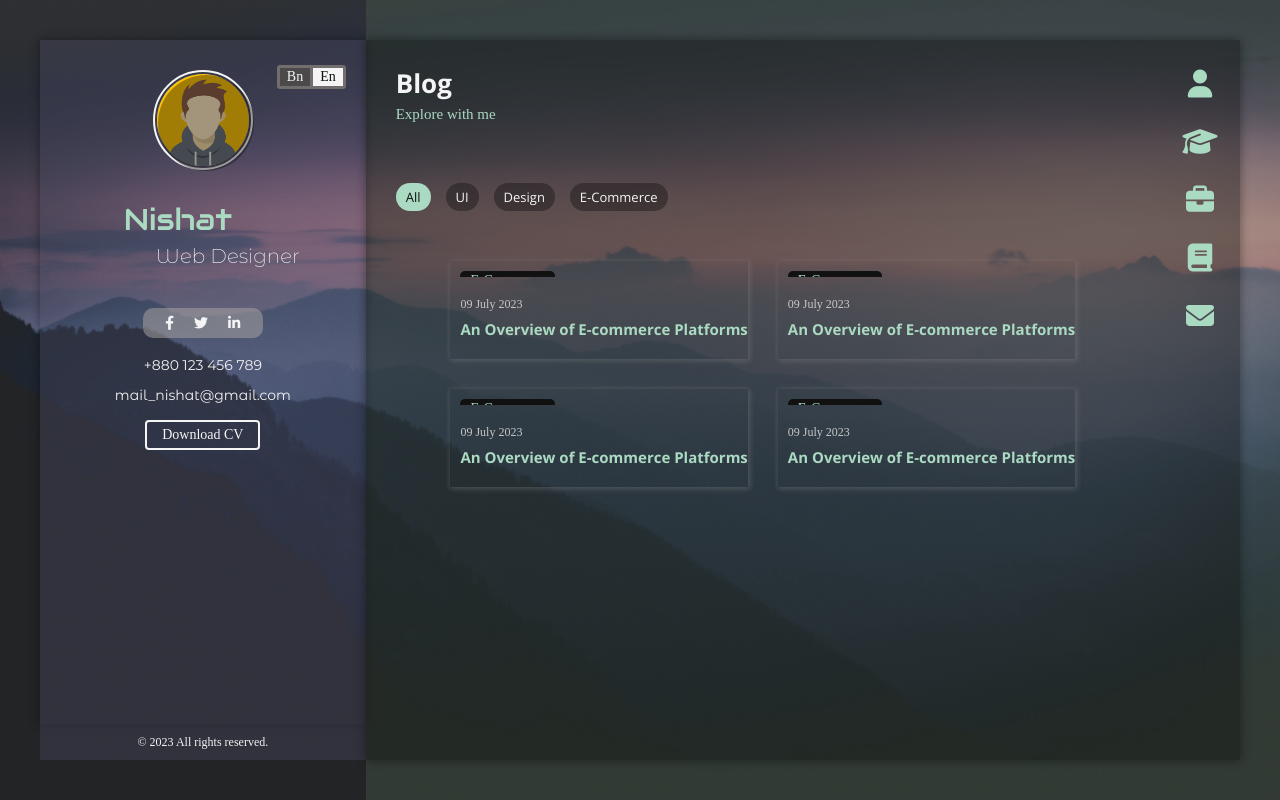
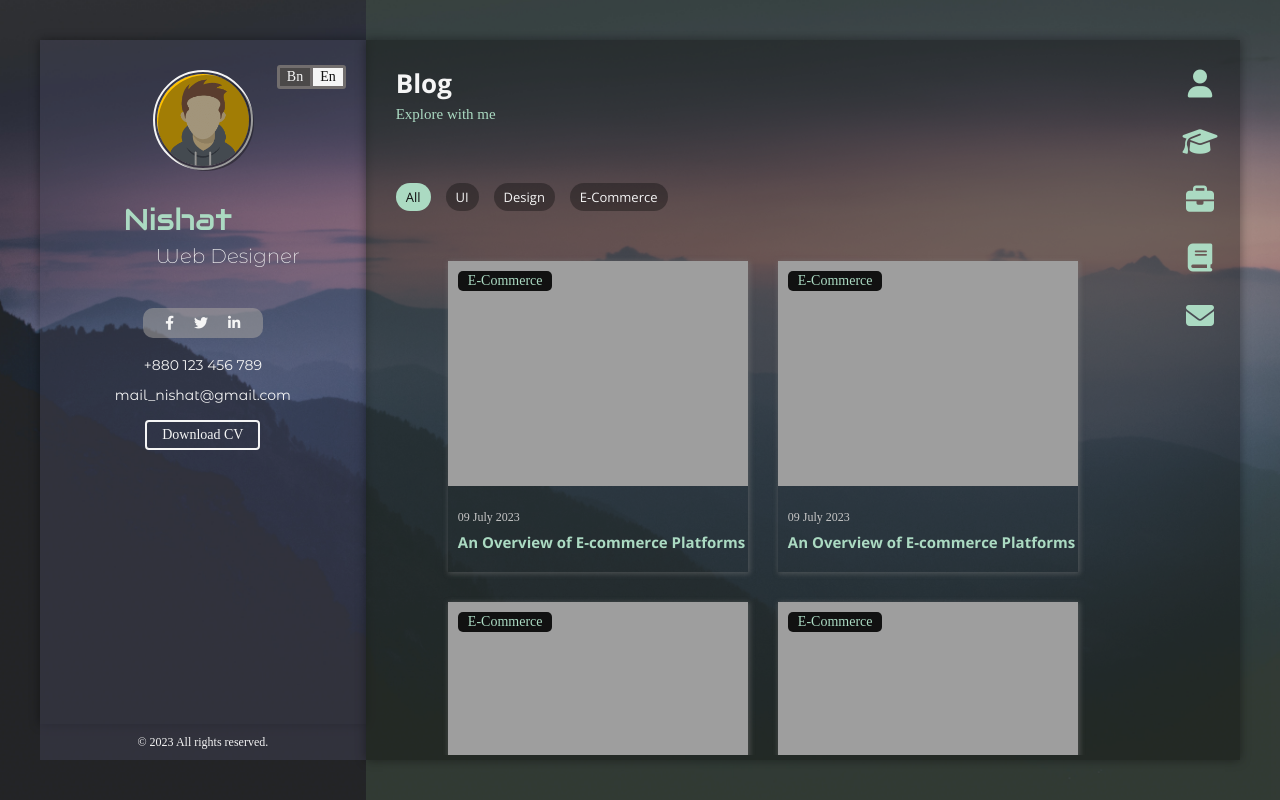
Before and after one commit to nishathub/Alex_Portfolio, a website: page blog.html in a window 1280 px wide. Drawn offline with nearby package versions, Linux system fonts and the light colour scheme; the site is published under a folder, as on GitHub Pages, so addresses that start at the root find nothing; a web font is replaced by a local one.

Commit message:
portfolio image viewer link and blog image, blog_post link updated

```diff
--- a/blog.html
+++ b/blog.html
@@ -93,9 +93,9 @@
                         <div class="blog_list">
                             <div class="single_blog_item">
                                 <div class="top">
-                                    <img src="/assets/images/Blog/blog_img_1.jpg" alt="">
+                                    <img src="./assets/images/Blog/blog_img_1.jpg" alt="">
                                     <div class="overlay">
-                                        <a href="blog_post.html">
+                                        <a href="./blog_post.html">
                                             <i class="fa-solid fa-bars"></i>
                                         </a>
                                     </div>
@@ -113,7 +113,7 @@
                             </div>
                             <div class="single_blog_item">
                                 <div class="top">
-                                    <img src="/assets/images/Blog/blog_img_1.jpg" alt="">
+                                    <img src="./assets/images/Blog/blog_img_1.jpg" alt="">
                                     <div class="overlay">
                                         <a href="#">
                                             <i class="fa-solid fa-bars"></i>
@@ -133,7 +133,7 @@
                             </div>
                             <div class="single_blog_item">
                                 <div class="top">
-                                    <img src="/assets/images/Blog/blog_img_1.jpg" alt="">
+                                    <img src="./assets/images/Blog/blog_img_1.jpg" alt="">
                                     <div class="overlay">
                                         <a href="#">
                                             <i class="fa-solid fa-bars"></i>
@@ -153,7 +153,7 @@
                             </div>
                             <div class="single_blog_item">
                                 <div class="top">
-                                    <img src="/assets/images/Blog/blog_img_1.jpg" alt="">
+                                    <img src="./assets/images/Blog/blog_img_1.jpg" alt="">
                                     <div class="overlay">
                                         <a href="#">
                                             <i class="fa-solid fa-bars"></i>
```
Also changed, not shown: portfolio.html (+1 -1 lines).
